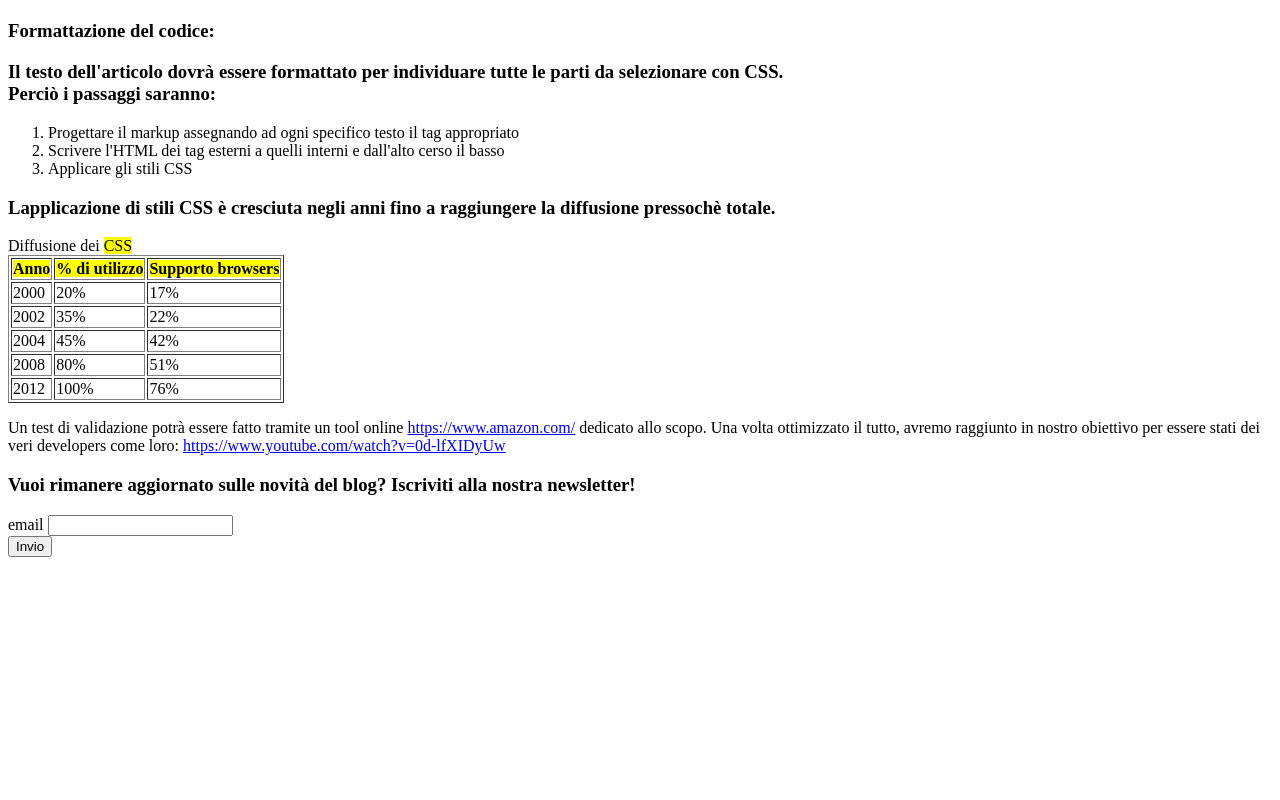
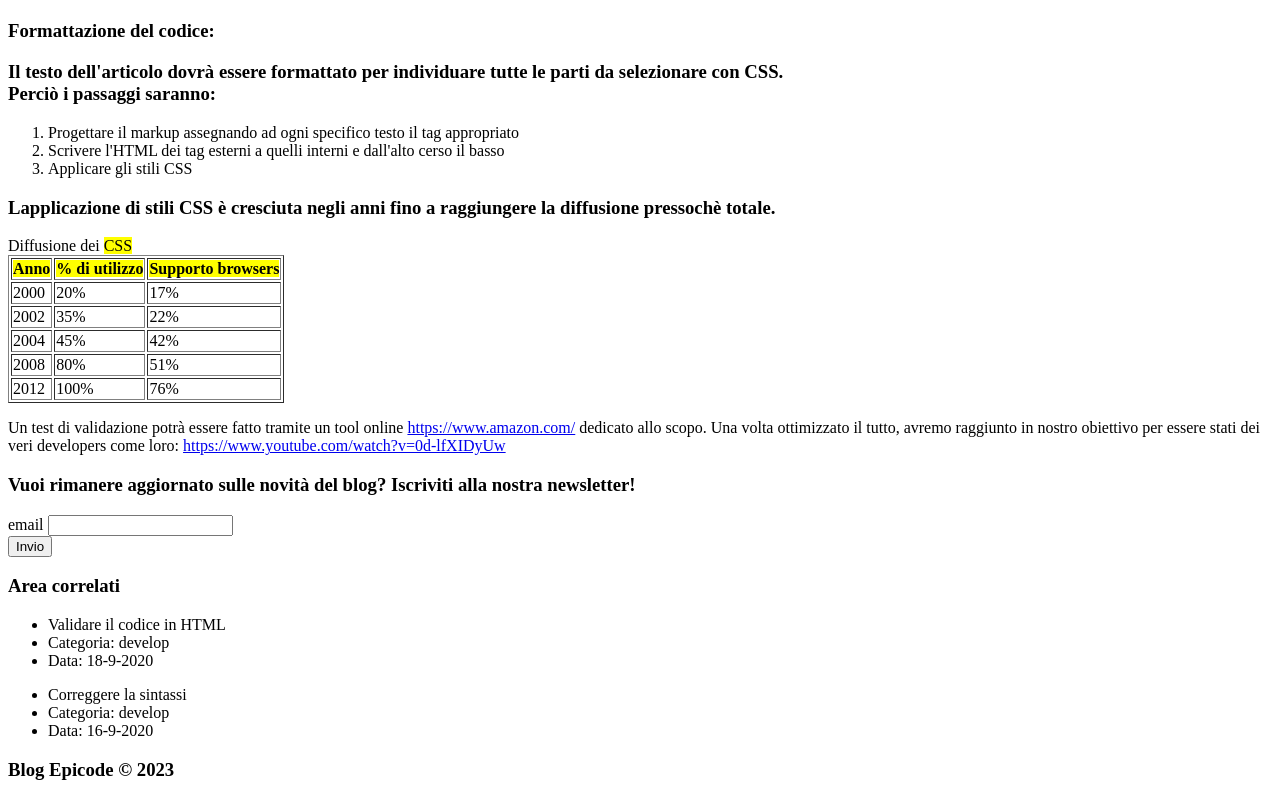
Before and after one commit to GiuseppeDot/U1-W1-D2, a plain HTML site: page index.html in a window 1280 px wide. Shown: the part 604-1404 px from the top of the page. Before the commit the page ends 1169 px from the top, so only its background shows below. Drawn offline with Linux system fonts and the light colour scheme.

Commit message:
aggiornamenti

```diff
--- a/index.html
+++ b/index.html
@@ -142,8 +142,29 @@
 
           <button>Invio</button>
         </div>
+        <aside>
+          <div>
+            <h3>Area correlati</h3>
+            <ul>
+              <li>Validare il codice in HTML</li>
+              <li>Categoria: develop</li>
+              <li>Data: 18-9-2020</li>
+            </ul>
+          </div>
+          <div>
+            <ul>
+              <li>Correggere la sintassi</li>
+              <li>Categoria: develop</li>
+              <li>Data: 16-9-2020</li>
+            </ul>
+          </div>
+        </aside>
       </main>
     </nav>
-    <footer></footer>
+    <footer>
+      <div>
+        <h3>Blog Epicode &copy; 2023</h3>
+      </div>
+    </footer>
   </body>
 </html>
```
